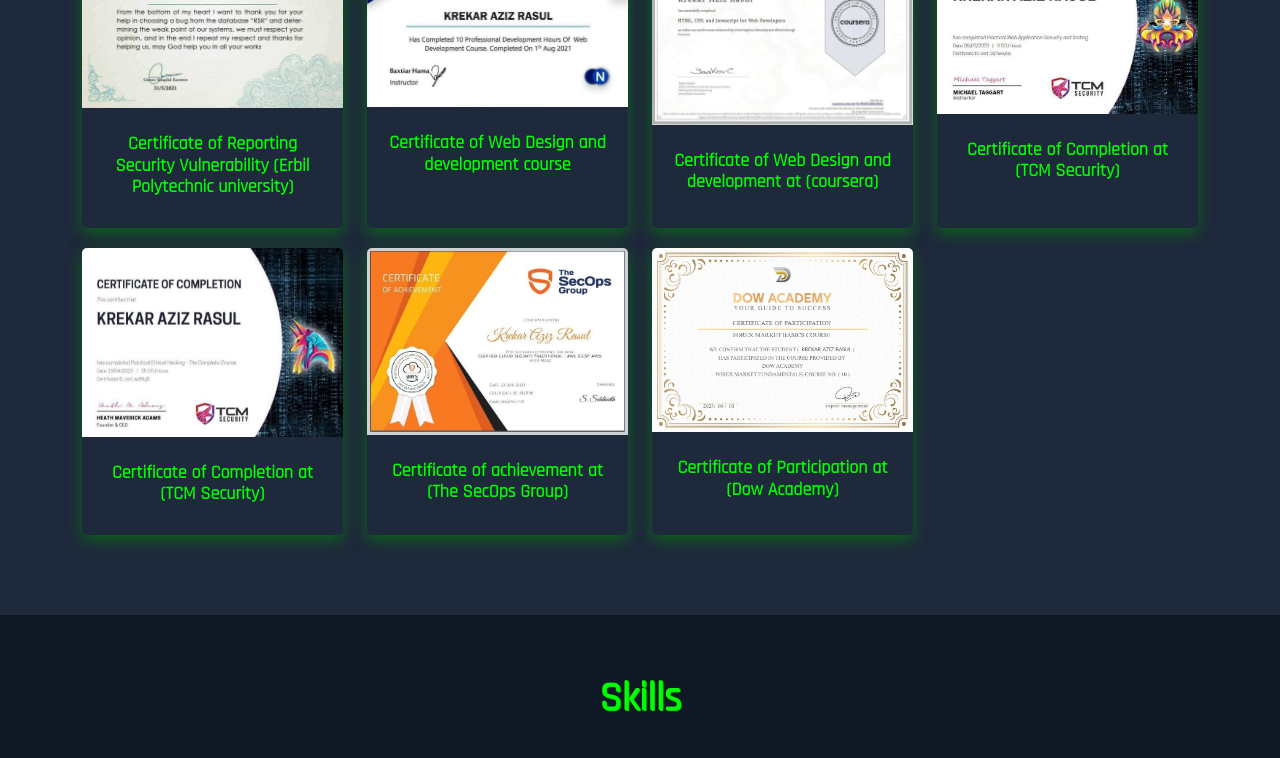
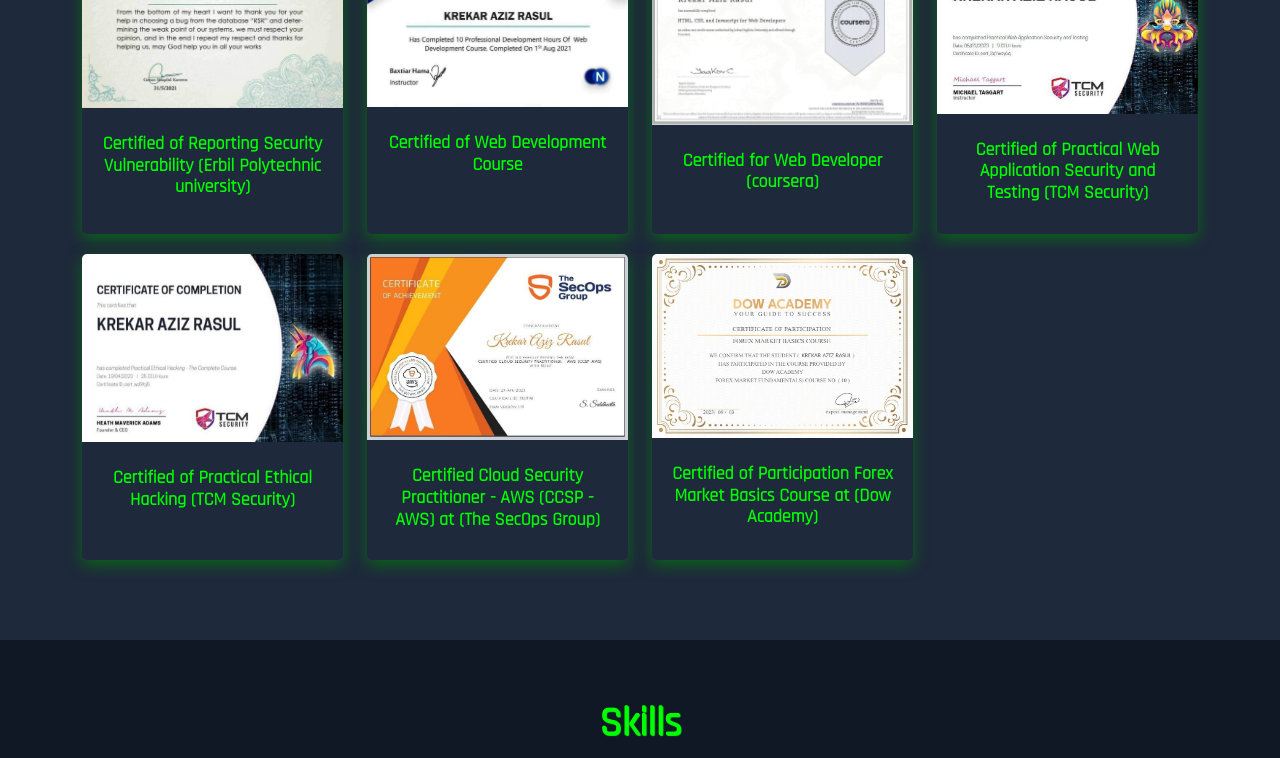
Before and after one commit to matrixm0x1/resume, a plain HTML site: page index.html in a window 1280 px wide. Shown: the part 2700-3458 px from the top of the page. Drawn offline with nearby package versions, Linux system fonts and the light colour scheme.

Commit message:
Update index.html

```diff
--- a/index.html
+++ b/index.html
@@ -253,7 +253,7 @@
                 <img src="assets/images/certificates/1.jpg" class="img-fluid" alt="">
               </div>
               <div class="member-info">
-                <h4 style="color: #00FF00;">Certificate of Reporting Security Vulnerability (Erbil Polytechnic university)</h4>
+                <h4 style="color: #00FF00;">Certified of Reporting Security Vulnerability (Erbil Polytechnic university)</h4>
               </div>
             </div>
           </div>
@@ -264,7 +264,7 @@
                 <img src="assets/images/certificates/2.jpg" class="img-fluid" alt="">
               </div>
               <div class="member-info">
-                <h4 style="color: #00FF00;">Certificate of Web Design and development course</h4>
+                <h4 style="color: #00FF00;">Certified of Web Development Course</h4>
               </div>
             </div>
           </div>
@@ -275,7 +275,7 @@
                 <img src="assets/images/certificates/3.jpg" class="img-fluid" alt="">
               </div>
               <div class="member-info">
-                <h4 style="color: #00FF00;">Certificate of Web Design and development at (coursera)</h4>
+                <h4 style="color: #00FF00;">Certified for Web Developer (coursera)</h4>
               </div>
             </div>
           </div>
@@ -286,7 +286,7 @@
                 <img src="assets/images/certificates/4.jpg" class="img-fluid" alt="">
               </div>
               <div class="member-info">
-                <h4 style="color: #00FF00;">Certificate of Completion at (TCM Security)</h4>
+                <h4 style="color: #00FF00;">Certified of Practical Web Application Security and Testing (TCM Security)</h4>
               </div>
             </div>
           </div>
@@ -297,7 +297,7 @@
                 <img src="assets/images/certificates/5.jpg" class="img-fluid" alt="">
               </div>
               <div class="member-info">
-                <h4 style="color: #00FF00;">Certificate of Completion at (TCM Security)</h4>
+                <h4 style="color: #00FF00;">Certified of Practical Ethical Hacking (TCM Security)</h4>
               </div>
             </div>
           </div>
@@ -308,7 +308,7 @@
                 <img src="assets/images/certificates/6.jpg" class="img-fluid" alt="">
               </div>
               <div class="member-info">
-                <h4 style="color: #00FF00;">Certificate of achievement at (The SecOps Group)</h4>
+                <h4 style="color: #00FF00;">Certified Cloud Security Practitioner - AWS (CCSP - AWS) at (The SecOps Group)</h4>
               </div>
             </div>
           </div>
@@ -319,7 +319,7 @@
                 <img src="assets/images/certificates/7.jpg" class="img-fluid" alt="">
               </div>
               <div class="member-info">
-                <h4 style="color: #00FF00;">Certificate of Participation at (Dow Academy)</h4>
+                <h4 style="color: #00FF00;">Certified of Participation Forex Market Basics Course at (Dow Academy)</h4>
               </div>
             </div>
           </div>
```
